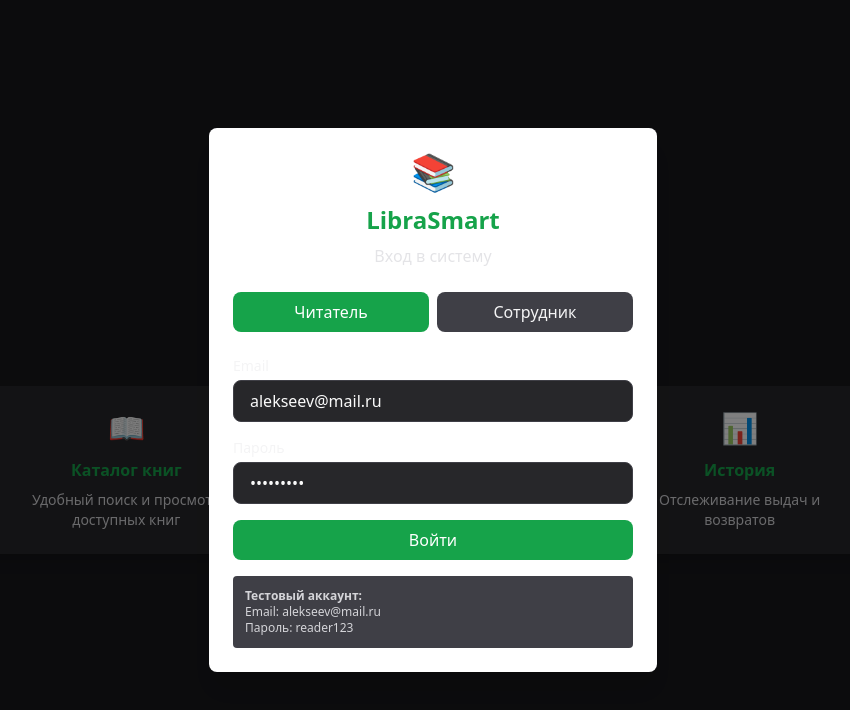
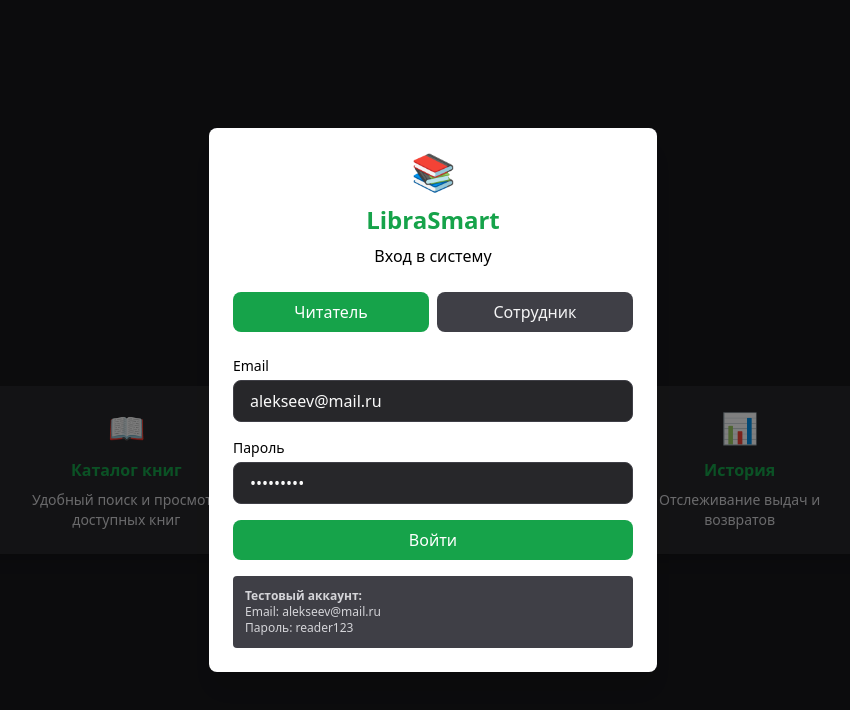
Before and after one commit to peklos/LibraSmart, a Vue app in the folder front/: page / in a window 1280 px wide. Shown: the top 710 px of the page, without its empty margins (207-1057 px from the left). Built offline with nearby package versions, Linux system fonts and the light colour scheme; no server answers.

Commit message:
Change login modal text to black
- Change "Вход в систему" text color to black
- Change Email and Пароль labels to black

```diff
--- a/front/src/components/LoginModal.vue
+++ b/front/src/components/LoginModal.vue
@@ -4,7 +4,7 @@
       <div class="text-center mb-6">
         <div class="text-4xl mb-3">📚</div>
         <h2 class="text-2xl font-bold text-primary-600">LibraSmart</h2>
-        <p class="text-dark-700 mt-2">Вход в систему</p>
+        <p class="text-black mt-2">Вход в систему</p>
       </div>
 
       <!-- Tabs -->
@@ -28,7 +28,7 @@
       <!-- Reader Login -->
       <form v-if="activeTab === 'reader'" @submit.prevent="handleReaderLogin" class="space-y-4">
         <div>
-          <label class="block text-sm font-medium text-dark-800 mb-1">Email</label>
+          <label class="block text-sm font-medium text-black mb-1">Email</label>
           <input
             v-model="readerEmail"
             type="email"
@@ -38,7 +38,7 @@
           />
         </div>
         <div>
-          <label class="block text-sm font-medium text-dark-800 mb-1">Пароль</label>
+          <label class="block text-sm font-medium text-black mb-1">Пароль</label>
           <input
             v-model="readerPassword"
             type="password"
@@ -61,7 +61,7 @@
       <!-- Staff Login -->
       <form v-if="activeTab === 'staff'" @submit.prevent="handleStaffLogin" class="space-y-4">
         <div>
-          <label class="block text-sm font-medium text-dark-800 mb-1">Email</label>
+          <label class="block text-sm font-medium text-black mb-1">Email</label>
           <input
             v-model="staffEmail"
             type="email"
@@ -71,7 +71,7 @@
           />
         </div>
         <div>
-          <label class="block text-sm font-medium text-dark-800 mb-1">Пароль</label>
+          <label class="block text-sm font-medium text-black mb-1">Пароль</label>
           <input
             v-model="staffPassword"
             type="password"
```
